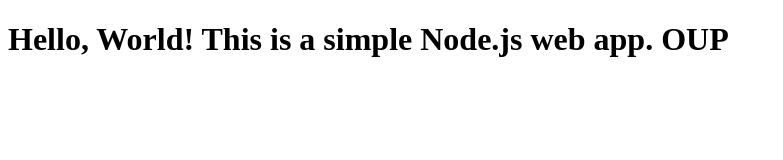
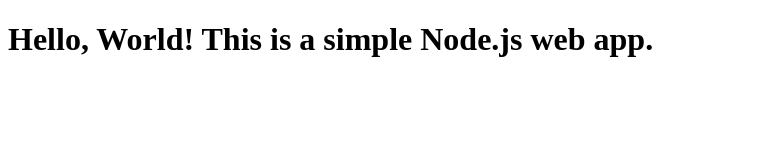
Before and after one commit to anandraj285/simple-node-app, a website: page public/index.html in a window 1280 px wide. Shown: the whole page, without its empty margins (0-783 px from the left). Drawn offline with Linux system fonts and the light colour scheme.

Commit message:
Update index.html

```diff
--- a/public/index.html
+++ b/public/index.html
@@ -6,6 +6,6 @@
   <title>Simple Node.js Web App</title>
 </head>
 <body>
-  <h1>Hello, World! This is a simple Node.js web app. OUP</h1>
+  <h1>Hello, World! This is a simple Node.js web app.</h1>
 </body>
 </html>
```
